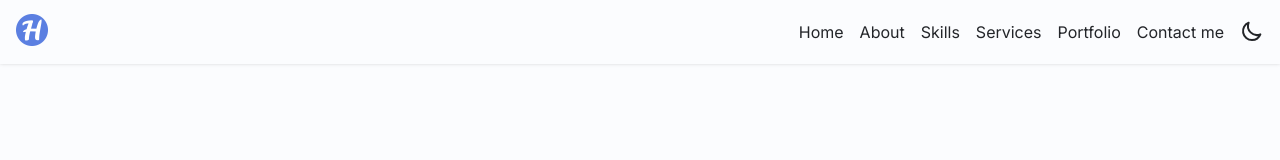
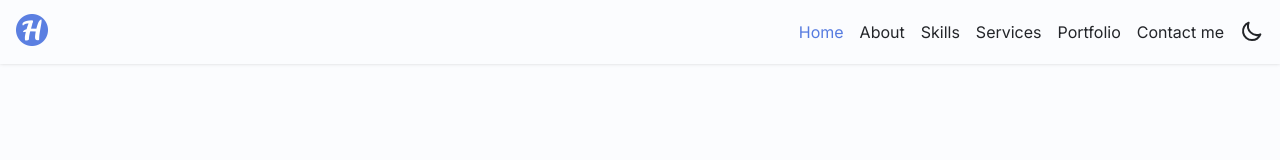
Before and after one commit to hossam7amdy/portfolio, a Next.js app: page / in a window 1280 px wide. Shown: the top 160 px of the page. Built offline with nearby package versions, Linux system fonts and the light colour scheme.

Commit message:
Enhance Navbar with active section highlighting and improve theme context management (#17)

```diff
--- a/src/app/components/Navbar/Navbar.jsx
+++ b/src/app/components/Navbar/Navbar.jsx
@@ -3,22 +3,31 @@ import { CgClose } from 'react-icons/cg';
 import styles from './Navbar.module.css';
 import { NAV_LIST } from '../../data/data';
 import Link from 'next/link';
+import { useActiveSection } from '../../hooks/useActiveSection';
 
 export const Navbar = ({ show, onClose }) => {
+  const activeSection = useActiveSection(
+    NAV_LIST.map(({ name }) => name.toLowerCase().replaceAll(' ', ''))
+  );
   const navClasses = `${styles.menu} ${show ? styles['show-menu'] : ''}`;
 
   return (
     <div className={navClasses}>
       <ul className={`${styles.list} grid`}>
-        {NAV_LIST.map((navItem, idx) => (
-          <li key={idx}>
+        {NAV_LIST.map(({ name, Icon }) => (
+          <li key={name}>
             <Link
-              href={`#${navItem.name.toLowerCase().replaceAll(' ', '')}`}
-              className={styles.navLink}
+              href={`#${name.toLowerCase().replaceAll(' ', '')}`}
+              className={
+                styles.navLink +
+                (activeSection === name.toLowerCase().replaceAll(' ', '')
+                  ? ` ${styles.navLinkActive}`
+                  : '')
+              }
               onClick={onClose}
             >
-              <navItem.Icon className={styles.icon} />
-              {navItem.name}
+              <Icon className={styles.icon} />
+              {name}
             </Link>
           </li>
         ))}
--- a/src/app/components/Navbar/Navbar.module.css
+++ b/src/app/components/Navbar/Navbar.module.css
@@ -16,6 +16,10 @@
   color: var(--first-color);
 }
 
+.navLinkActive {
+  color: var(--first-color);
+}
+
 .icon {
   font-size: 1.25rem;
 }
@@ -29,6 +33,7 @@
 
   color: var(--first-color);
 }
+
 .close-icon:hover {
   color: var(--first-color-alt);
 }
@@ -53,6 +58,7 @@
   .menu {
     padding: 2rem 0.25rem 4rem;
   }
+
   .list {
     column-gap: 0;
   }
--- a/src/app/context/theme.jsx
+++ b/src/app/context/theme.jsx
@@ -1,46 +1,31 @@
 'use client';
 
-import { useEffect } from 'react';
-import { createContext, useState } from 'react';
+import { createContext, useState, useEffect, useRef } from 'react';
 
 export const ThemeContext = createContext({
   theme: '',
   toggleTheme: () => {},
 });
 
-export const ThemeProvider = props => {
-  const [theme, setTheme] = useState();
+export const ThemeProvider = ({ children }) => {
+  const [theme, setTheme] = useState(undefined);
+  const themeLoaded = useRef(false);
 
   useEffect(() => {
-    if (typeof window === 'undefined') return;
-
-    const localTheme = localStorage.getItem('theme') ?? 'light';
-
-    localStorage.setItem('theme', localTheme);
-
+    const localTheme = localStorage.getItem('theme') || 'light';
     setTheme(localTheme);
+    document.body.classList.toggle('dark-theme', localTheme === 'dark');
+    themeLoaded.current = true;
   }, []);
-
-  useEffect(() => {
-    if (!theme) return;
-
-    const isLight = theme === 'light';
-
-    document.body.classList[isLight ? 'remove' : 'add']('dark-theme');
-  }, [theme]);
 
   const toggleTheme = () => {
     const newTheme = theme === 'light' ? 'dark' : 'light';
-
+    setTheme(newTheme);
+    document.body.classList.toggle('dark-theme', newTheme === 'dark');
     localStorage.setItem('theme', newTheme);
-
-    setTheme(newTheme);
   };
 
-  const themeProvider = {
-    theme,
-    toggleTheme,
-  };
+  if (!themeLoaded.current) return null; // Avoid flicker by not rendering until theme is loaded
 
-  return <ThemeContext.Provider value={themeProvider}>{props.children}</ThemeContext.Provider>;
+  return <ThemeContext.Provider value={{ theme, toggleTheme }}>{children}</ThemeContext.Provider>;
 };
--- /dev/null
+++ b/src/app/hooks/useActiveSection.jsx
@@ -0,0 +1,32 @@
+import { useEffect, useState } from 'react';
+
+export const useActiveSection = sectionIds => {
+  const [activeSection, setActiveSection] = useState('');
+
+  useEffect(() => {
+    const observer = new IntersectionObserver(
+      entries => {
+        entries.forEach(entry => {
+          if (entry.isIntersecting) {
+            setActiveSection(entry.target.id);
+          }
+        });
+      },
+      { threshold: 1 } // Trigger when 60% of the section is in view
+    );
+
+    sectionIds.forEach(id => {
+      const section = document.getElementById(id);
+      if (section) observer.observe(section);
+    });
+
+    return () => {
+      sectionIds.forEach(id => {
+        const section = document.getElementById(id);
+        if (section) observer.unobserve(section);
+      });
+    };
+  }, [sectionIds]);
+
+  return activeSection;
+};
```
